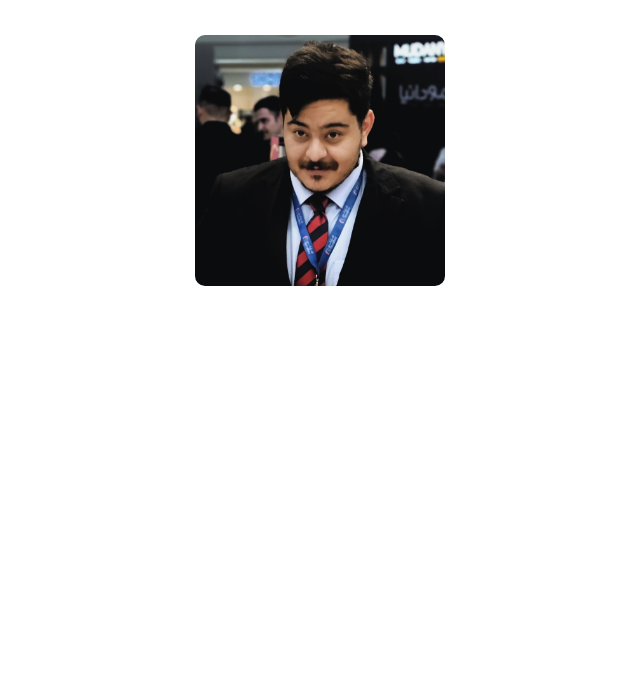
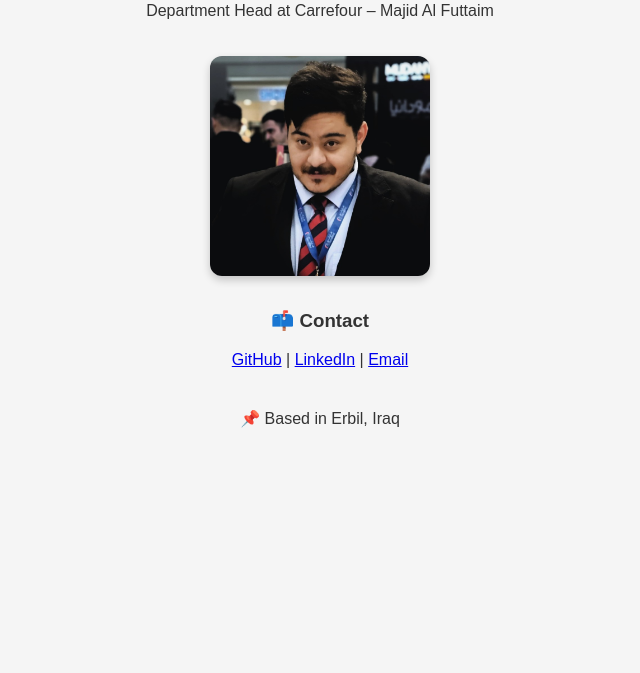
Before and after one commit to Krk054/mustafa-hilal-profile, a plain HTML site: page index.html in a window 1280 px wide. Shown: the part 127-800 px from the top of the page, without its empty margins (320-960 px from the left). Drawn offline with Linux system fonts and the light colour scheme.

Commit message:
Update index.html

```diff
--- a/index.html
+++ b/index.html
@@ -1,13 +1,25 @@
 <!DOCTYPE html>
 <html lang="en">
 <head>
-  <meta charset="UTF-8" />
-  <meta name="viewport" content="width=device-width, initial-scale=1.0" />
+  <meta charset="UTF-8">
+  <meta name="viewport" content="width=device-width, initial-scale=1.0">
   <title>Mustafa Hilal Ismail</title>
 </head>
-<body style="text-align: center; font-family: Arial, sans-serif; margin-top: 50px;">
-  <h1>Hello, I'm Mustafa Hilal Ismail</h1>
-  <p>Welcome to my GitHub Pages site.</p>
-  <img src="IMG_20250621_053346.png" alt="Mustafa Hilal Ismail" width="250" style="border-radius: 10px; margin-top: 20px;" />
+<body style="font-family: Arial, sans-serif; background-color: #f5f5f5; color: #333; text-align: center; padding: 40px;">
+
+  <h1>👋 Hello, I'm Mustafa Hilal Ismail</h1>
+  <p>Department Head at Carrefour – Majid Al Futtaim</p>
+
+  <img src="IMG_20250621_053346.png" alt="Mustafa Hilal" width="220" style="border-radius: 12px; margin-top: 20px; box-shadow: 0 4px 8px rgba(0,0,0,0.2);" />
+
+  <h3 style="margin-top: 30px;">📫 Contact</h3>
+  <p>
+    <a href="https://github.com/Krk054" target="_blank">GitHub</a> |
+    <a href="https://www.linkedin.com/in/mustafa-hilal-ismail" target="_blank">LinkedIn</a> |
+    <a href="mailto:mustafatoto23@yahoo.com">Email</a>
+  </p>
+
+  <p style="margin-top: 40px;">📌 Based in Erbil, Iraq</p>
+
 </body>
 </html>
```
